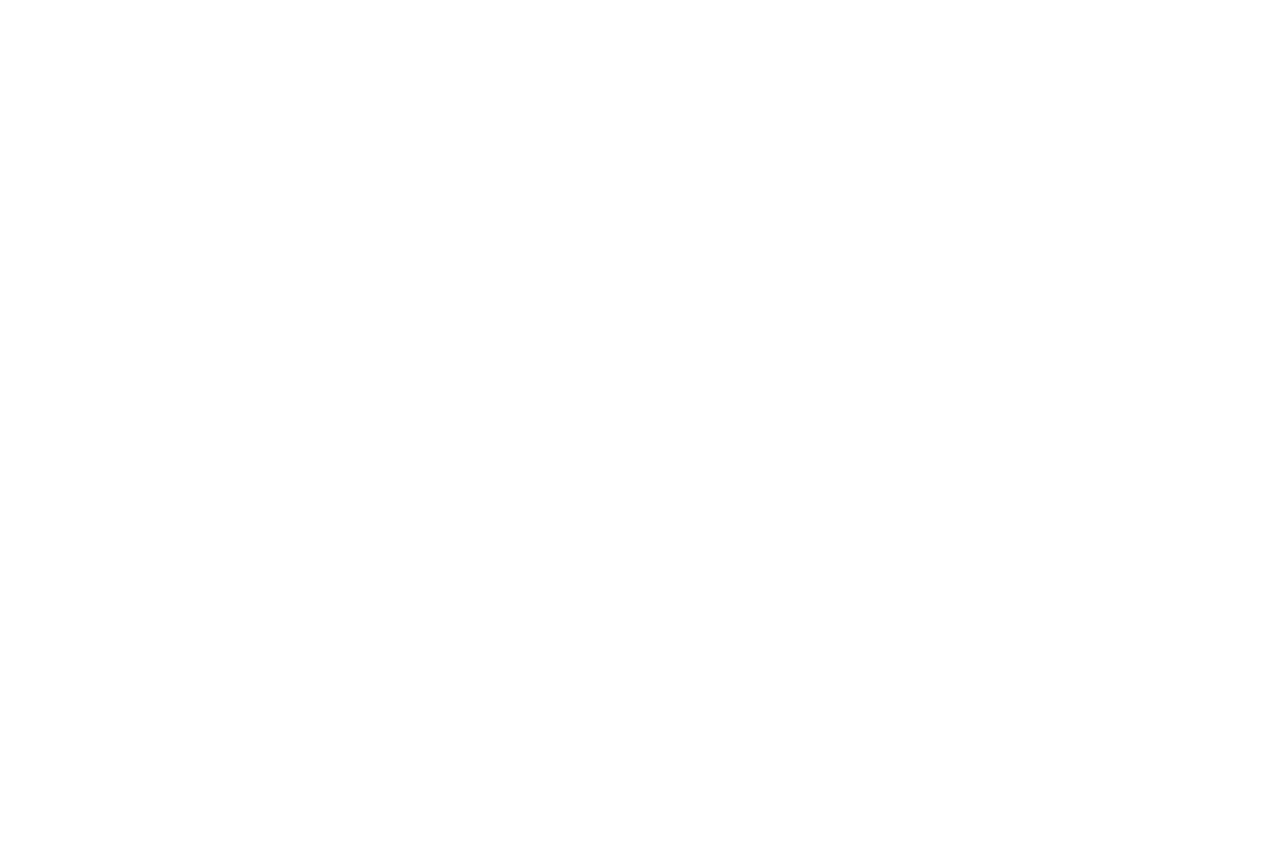
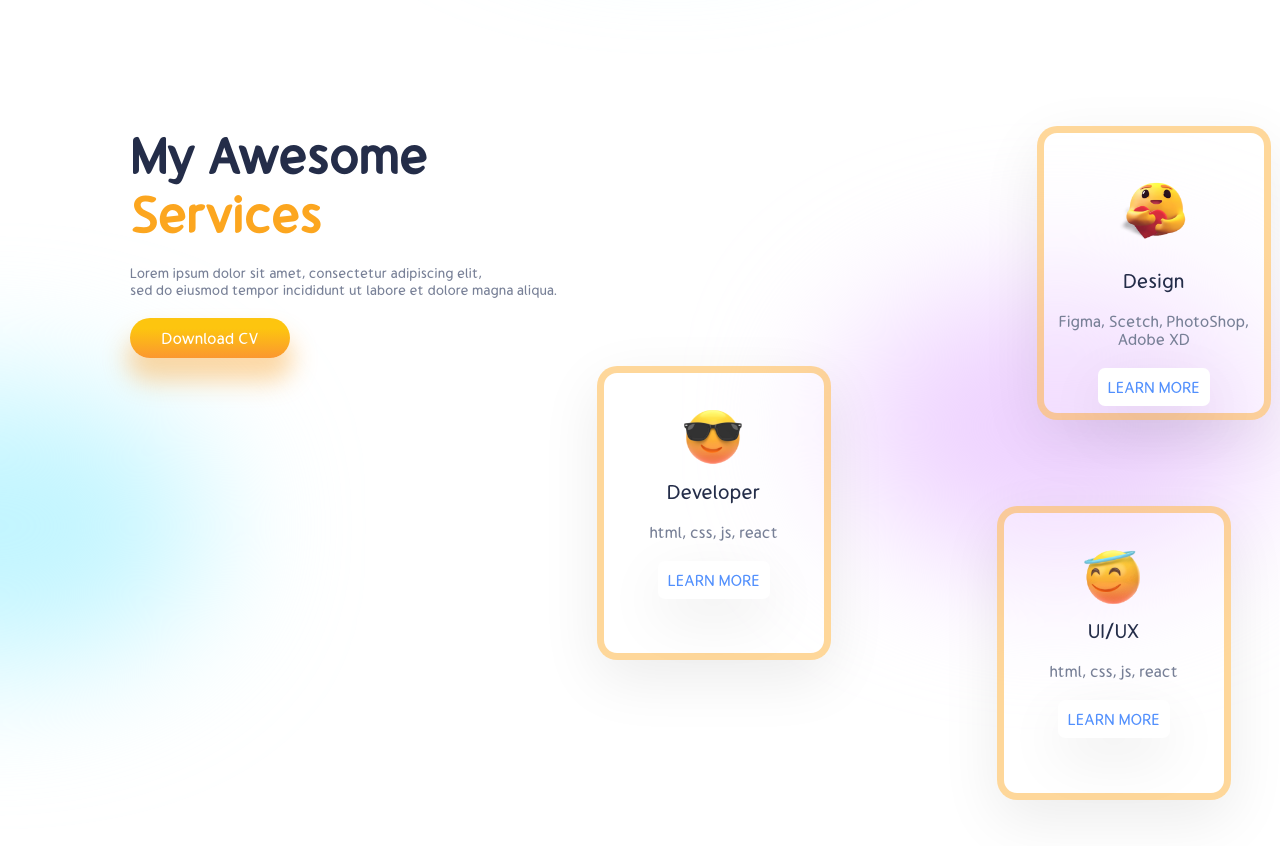
Before and after one commit to madmilan7/portfolio-website, a React (Create React App) app: page / in a window 1280 px wide. Shown: the part 880-1726 px from the top of the page. Before the commit the page ends 836 px from the top, so only its background shows below. Built offline with nearby package versions, Linux system fonts and the light colour scheme.

Commit message:
add Services component

```diff
--- a/src/App.js
+++ b/src/App.js
@@ -4,12 +4,14 @@ import './App.css';
 // Components
 import Navbar from './components/Navbar';
 import Banner from './components/Banner';
+import Services from './components/Services';
 
 function App() {
   return (
     <div className="App">
       <Navbar />
       <Banner />
+      <Services />
     </div>
   );
 }
--- /dev/null
+++ b/src/components/Card.css
@@ -0,0 +1,35 @@
+.card {
+    width: 11rem;
+    height: 14rem;
+    display: flex;
+    flex-direction: column;
+    text-align: center;
+    align-items: center;
+    position: absolute;
+    gap: 1rem;
+    background-color: rgba(255, 255, 255, 0.26);
+    border: 7px solid var(--orangeCard);
+    box-shadow: var(--boxShadow);
+    border-radius: 20px;
+}
+
+.card span:nth-of-type(2) {
+    color: var(--gray);
+    font-size: 16px;
+}
+
+.card img {
+    transform: scale(0.6);
+    margin-bottom: -2rem;
+}
+
+.card__button {
+    background: #fff;
+    box-shadow: 0 19px 60px rgba(0, 0, 0, 0.08);
+    border-radius: 7px;
+    border: none;
+    padding: 10px;
+    font-size: 16px;
+    color: #5290fd;
+    margin-bottom: 1rem;
+}
--- /dev/null
+++ b/src/components/Card.js
@@ -0,0 +1,15 @@
+import React from 'react';
+import './Card.css';
+
+const Card = ({ emoji, header, desc }) => {
+    return (
+        <div className='card'>
+            <img src={emoji} alt='heartemoji' />
+            <span>{header}</span>
+            <span>{desc}</span>
+            <button className='card__button'>LEARN MORE</button>
+        </div>
+    );
+};
+
+export default Card;
--- /dev/null
+++ b/src/components/Services.css
@@ -0,0 +1,76 @@
+.services {
+    padding: 0 3rem;
+    display: flex;
+    height: 90vh;
+    margin-bottom: 13rem;
+    margin-top: 9rem;
+}
+
+.services__awesome {
+    display: flex;
+    flex-direction: column;
+    position: relative;
+
+}
+
+.services__awesome>:nth-child(1) {
+    color: var(--black);
+    font-weight: bold;
+    font-size: 2.5rem;
+}
+
+.services__awesome>:nth-child(2) {
+    color: var(--orange);
+    font-weight: bold;
+    font-size: 2.5rem;
+}
+
+.services__awesome>:nth-child(3) {
+    color: var(--gray);
+    font-size: 14px;
+    margin-top: 1rem;
+}
+
+.services__button {
+    width: 8rem;
+    height: 2rem;
+    margin-top: 1rem;
+}
+
+.services__cards {
+    position: relative;
+}
+
+.services__cards>* {
+    position: absolute;
+}
+
+.services__cards div:nth-of-type(1) {
+    left: 12rem;
+}
+
+.services__cards div:nth-of-type(2) {
+    top: 12rem;
+    left: -10rem;
+}
+
+.services__cards div:nth-of-type(3) {
+    top: 19rem;
+    left: 10rem;
+}
+
+.services__blur-1 {
+    background: #c1f5ff;
+    top: 13rem;
+    left: -18rem;
+    width: 22rem;
+    height: 14rem;
+}
+
+.services__blur-2 {
+    background: var(--purple);
+    left: 14rem;
+    top: 8rem;
+    width: 22rem;
+    height: 14rem;
+}
--- /dev/null
+++ b/src/components/Services.js
@@ -0,0 +1,55 @@
+import React from 'react';
+import './Services.css';
+
+// Components
+import Card from './Card';
+
+// Images
+import heartEmoji from '../assets/images/heartemoji.png';
+import glasses from '../assets/images/glasses.png';
+import hmuble from '../assets/images/humble.png';
+
+const Services = () => {
+    return (
+        <div className='services'>
+            {/* left side */}
+            <div className='services__awesome'>
+                <span>My Awesome</span>
+                <span>Services</span>
+                <span>Lorem ipsum dolor sit amet,
+                    consectetur adipiscing elit,<br />
+                    sed do eiusmod tempor incididunt ut labore et dolore magna aliqua.
+                </span>
+                <button className='button services__button'>Download CV</button>
+                <div className='blur services__blur-1'></div>
+            </div>
+            {/* right side */}
+            <div className='services__cards'>
+                <div>
+                    <Card
+                        emoji={heartEmoji}
+                        header={'Design'}
+                        desc={'Figma, Scetch, PhotoShop, Adobe XD'}
+                    />
+                </div>
+                <div>
+                    <Card
+                        emoji={glasses}
+                        header={'Developer'}
+                        desc={'html, css, js, react'}
+                    />
+                </div>
+                <div>
+                    <Card
+                        emoji={hmuble}
+                        header={'UI/UX'}
+                        desc={'html, css, js, react'}
+                    />
+                </div>
+                <div className='blur services__blur-2'></div>
+            </div>
+        </div>
+    );
+};
+
+export default Services;
```
